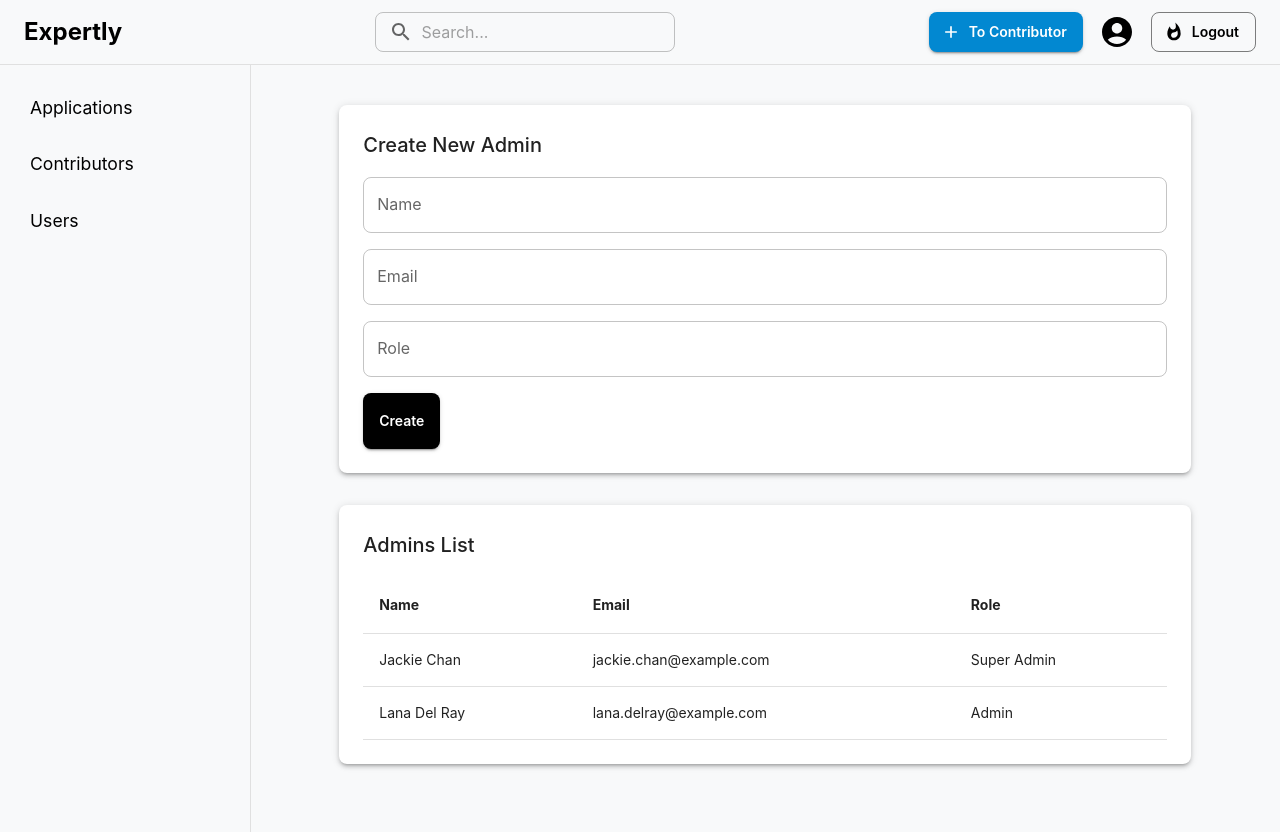
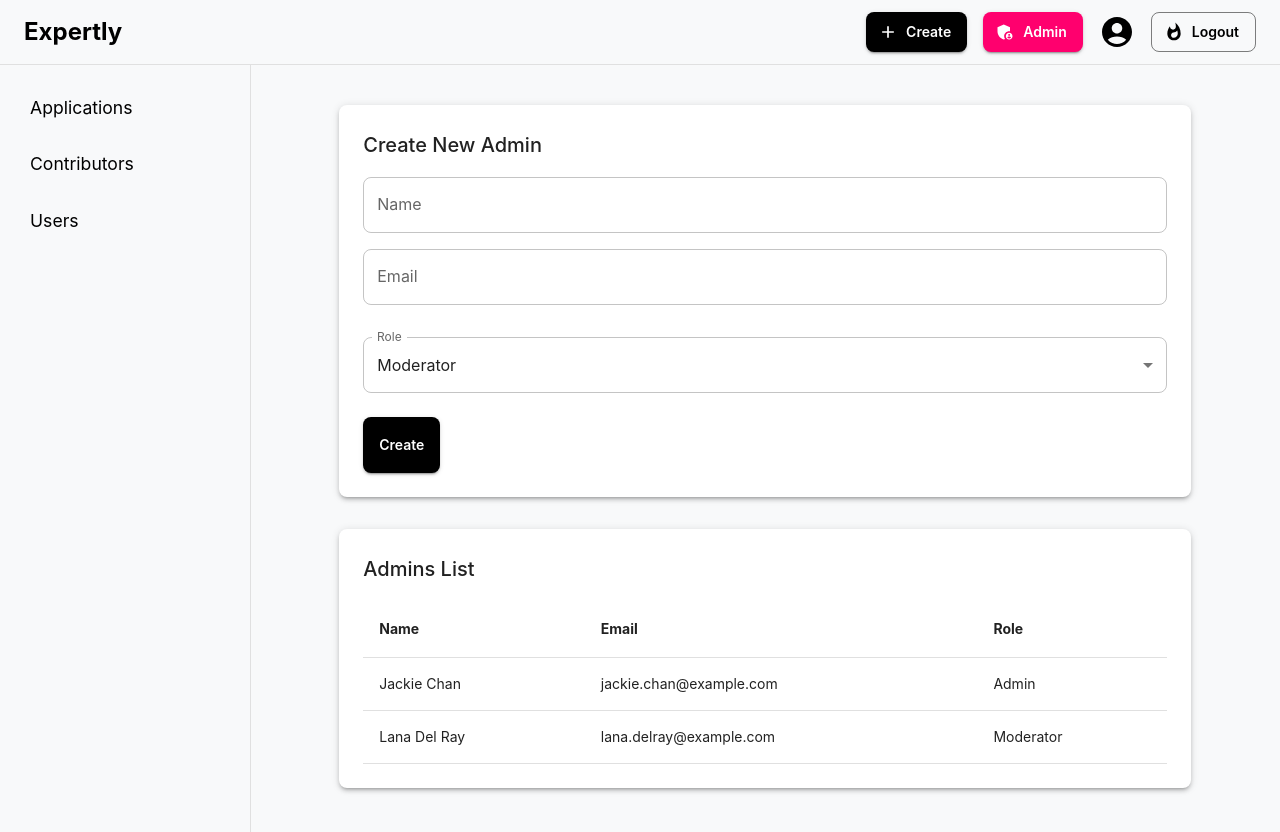
Before and after one commit to MyoMyatMin/expertly, a Next.js app: page /admin/panel in a window 1280 px wide. Shown: the top 832 px of the page. Built offline with nearby package versions, Linux system fonts and the light colour scheme; what @mui/material-nextjs would draw is missing.

Commit message:
Added header for amin and moderator

```diff
--- a/app/admin/panel/page.tsx
+++ b/app/admin/panel/page.tsx
@@ -1,6 +1,6 @@
 "use client";
 import React, { useState } from "react";
-import { Container, Typography, Box, TextField, Button, Table, TableHead, TableRow, TableCell, TableBody, Paper, } from "@mui/material";
+import { Container, Typography, Box, TextField, Button,MenuItem, Table, TableHead, TableRow, TableCell, TableBody, Paper, } from "@mui/material";
 
 type Admin = {
   name: string;
@@ -9,9 +9,15 @@ type Admin = {
 };
 
 const AdminPanel = () => {
+  const [formData, setFormData] = useState({
+      name: "",
+      email: "",
+      password: "",
+      role: "moderator",
+    });
   const [admins, setAdmins] = useState<Admin[]>([
-    { name: "Jackie Chan", email: "jackie.chan@example.com", role: "Super Admin" },
-    { name: "Lana Del Ray", email: "lana.delray@example.com", role: "Admin" },
+    { name: "Jackie Chan", email: "jackie.chan@example.com", role: "Admin" },
+    { name: "Lana Del Ray", email: "lana.delray@example.com", role: "Moderator" },
   ]);
 
   const [newAdmin, setNewAdmin] = useState<Admin>({
@@ -24,6 +30,7 @@ const AdminPanel = () => {
   const handleChange = (e: React.ChangeEvent<HTMLInputElement>) => {
     const { name, value } = e.target;
     setNewAdmin((prev) => ({ ...prev, [name]: value }));
+    setFormData({ ...formData, [e.target.name]: e.target.value });
   };
 
   // Handle form submission
@@ -60,13 +67,17 @@ const AdminPanel = () => {
             variant="outlined"
           />
           <TextField
+            fullWidth
+            select
             label="Role"
             name="role"
-            value={newAdmin.role}
+            value={formData.role}
             onChange={handleChange}
-            fullWidth
-            variant="outlined"
-          />
+            margin="normal"
+          >
+            <MenuItem value="Admin">Admin</MenuItem>
+            <MenuItem value="moderator">Moderator</MenuItem>
+          </TextField>
           <Button
             variant="contained"
             color="primary"
--- a/components/Header.tsx
+++ b/components/Header.tsx
@@ -159,7 +159,7 @@ const Header: React.FC = () => {
                   <Button
                     variant="contained"
                     color="primary"
-                    onClick={() => router.push("/create")}
+                    onClick={() => router.push("/admin/panel")}
                     startIcon={<Add />}
                     sx={{ height: "40px" }}
                   >
--- a/contexts/AuthProvider.tsx
+++ b/contexts/AuthProvider.tsx
@@ -138,7 +138,7 @@ export const AuthProvider = ({ children }: AuthProviderProps) => {
       Name: "MMM",
       Email: "mmm@gmail.com",
       Role: {
-        String: "user",
+        String: "superadmin",
         Valid: true,
       },
       SuspendedUntil: {
```
